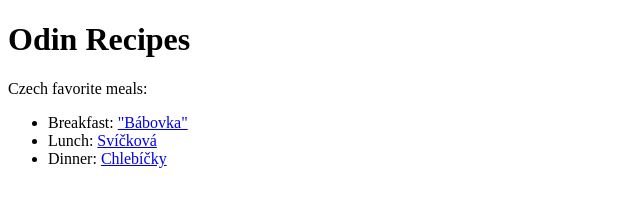
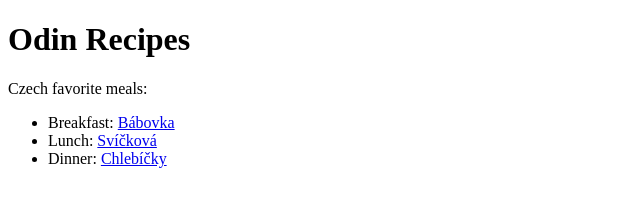
Before and after one commit to kvamca/odin-recipes, a plain HTML site: page index.html in a window 1280 px wide. Shown: the full height of the page, 0-640 px from the left. Drawn offline with Linux system fonts and the light colour scheme.

Commit message:
READ.md title changed to be previewable, removed  in index.html from Babovka title due unity with other titles

```diff
--- a/index.html
+++ b/index.html
@@ -11,7 +11,7 @@
     <p>
         Czech favorite meals:
         <ul>
-            <li>Breakfast: <a href="./recipes/babovka.html">"Bábovka"</a></li>
+            <li>Breakfast: <a href="./recipes/babovka.html">Bábovka</a></li>
             <li>Lunch: <a href="./recipes/svickova.html">Svíčková</a></li>
             <li>Dinner: <a href="./recipes/chlebicky.html">Chlebíčky</a></li>
         </ul>
```
Also changed, not shown: 2 other files.
